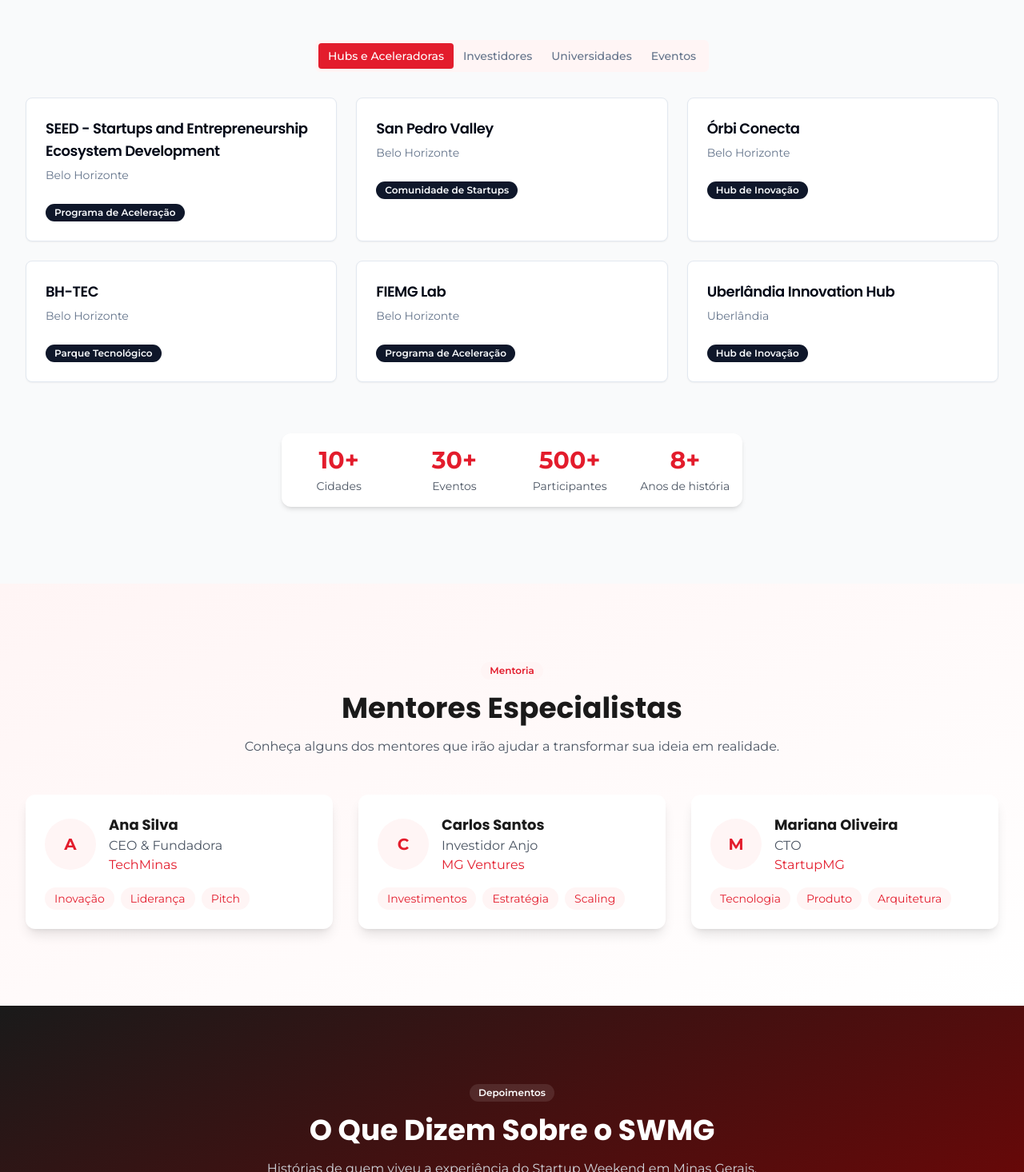
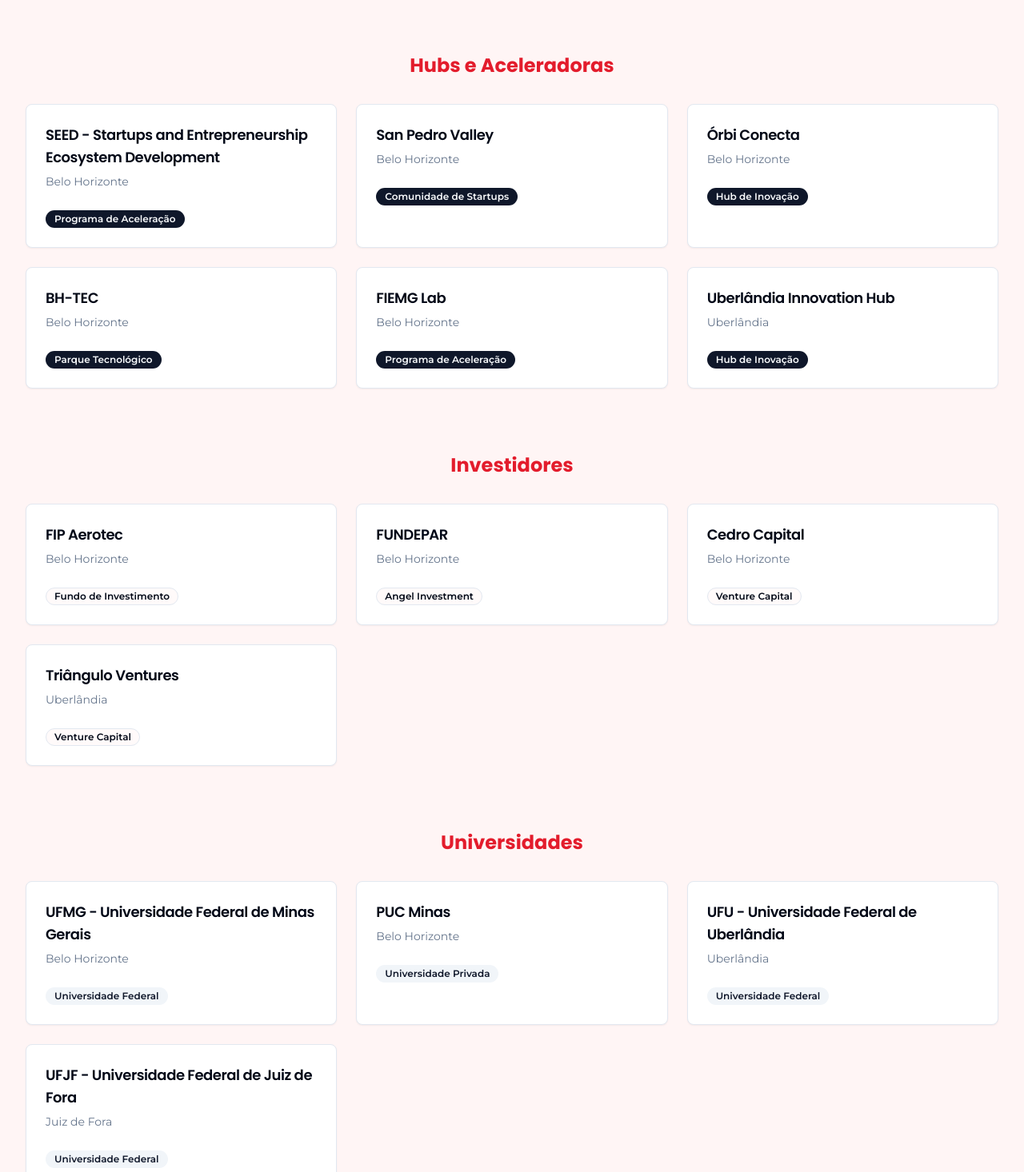
Before and after one commit to SWMinasGerais/swmg-frontend, a React (Vite) app: page / in a window 1280 px wide. Shown: the part 3084-4550 px from the top of the page at 80% size. Built offline with nearby package versions, Linux system fonts and the light colour scheme.

Commit message:
Refactor: Improve UI and add sections
Improve the UI and add more sections to the application.

```diff
--- a/src/components/EcosystemSection.tsx
+++ b/src/components/EcosystemSection.tsx
@@ -1,8 +1,6 @@
-
 import React from 'react';
 import { Badge } from "@/components/ui/badge";
-import { Card, CardContent, CardDescription, CardHeader, CardTitle } from "@/components/ui/card";
-import { Tabs, TabsContent, TabsList, TabsTrigger } from "@/components/ui/tabs";
+import { Card, CardContent, CardHeader, CardTitle, CardDescription } from "@/components/ui/card";
 
 const ecosystems = {
   hubs: [
@@ -35,9 +33,9 @@ const ecosystems = {
 
 const EcosystemSection: React.FC = () => {
   return (
-    <section id="ecossistema" className="section-padding bg-gray-50">
+    <section id="ecossistema" className="section-padding bg-swmg-light">
       <div className="container-custom">
-        <div className="text-center mb-12">
+        <div className="text-center mb-16">
           <Badge className="bg-swmg-light text-swmg-primary hover:bg-swmg-light mb-4">Conexões</Badge>
           <h2 className="text-3xl md:text-4xl font-bold text-swmg-dark mb-4">Ecossistema de Inovação em Minas Gerais</h2>
           <p className="text-gray-600 max-w-2xl mx-auto">
@@ -45,28 +43,12 @@ const EcosystemSection: React.FC = () => {
           </p>
         </div>
 
-        <Tabs defaultValue="hubs" className="w-full">
-          <div className="flex justify-center mb-8">
-            <TabsList className="bg-swmg-light">
-              <TabsTrigger value="hubs" className="data-[state=active]:bg-swmg-primary data-[state=active]:text-white">
-                Hubs e Aceleradoras
-              </TabsTrigger>
-              <TabsTrigger value="investors" className="data-[state=active]:bg-swmg-primary data-[state=active]:text-white">
-                Investidores
-              </TabsTrigger>
-              <TabsTrigger value="universities" className="data-[state=active]:bg-swmg-primary data-[state=active]:text-white">
-                Universidades
-              </TabsTrigger>
-              <TabsTrigger value="events" className="data-[state=active]:bg-swmg-primary data-[state=active]:text-white">
-                Eventos
-              </TabsTrigger>
-            </TabsList>
-          </div>
-
-          <TabsContent value="hubs" className="animate-fade-in">
+        <div className="space-y-20">
+          <div>
+            <h3 className="text-2xl font-bold text-swmg-primary mb-8 text-center">Hubs e Aceleradoras</h3>
             <div className="grid grid-cols-1 md:grid-cols-2 lg:grid-cols-3 gap-6">
               {ecosystems.hubs.map(item => (
-                <Card key={item.id} className="hover:shadow-md transition-shadow duration-300">
+                <Card key={item.id} className="hover:shadow-lg transition-all duration-300 animate-fade-in">
                   <CardHeader>
                     <CardTitle className="text-lg">{item.name}</CardTitle>
                     <CardDescription>{item.city}</CardDescription>
@@ -77,12 +59,13 @@ const EcosystemSection: React.FC = () => {
                 </Card>
               ))}
             </div>
-          </TabsContent>
+          </div>
 
-          <TabsContent value="investors" className="animate-fade-in">
+          <div>
+            <h3 className="text-2xl font-bold text-swmg-primary mb-8 text-center">Investidores</h3>
             <div className="grid grid-cols-1 md:grid-cols-2 lg:grid-cols-3 gap-6">
               {ecosystems.investors.map(item => (
-                <Card key={item.id} className="hover:shadow-md transition-shadow duration-300">
+                <Card key={item.id} className="hover:shadow-lg transition-all duration-300 animate-fade-in">
                   <CardHeader>
                     <CardTitle className="text-lg">{item.name}</CardTitle>
                     <CardDescription>{item.city}</CardDescription>
@@ -93,12 +76,13 @@ const EcosystemSection: React.FC = () => {
                 </Card>
               ))}
             </div>
-          </TabsContent>
+          </div>
 
-          <TabsContent value="universities" className="animate-fade-in">
+          <div>
+            <h3 className="text-2xl font-bold text-swmg-primary mb-8 text-center">Universidades</h3>
             <div className="grid grid-cols-1 md:grid-cols-2 lg:grid-cols-3 gap-6">
               {ecosystems.universities.map(item => (
-                <Card key={item.id} className="hover:shadow-md transition-shadow duration-300">
+                <Card key={item.id} className="hover:shadow-lg transition-all duration-300 animate-fade-in">
                   <CardHeader>
                     <CardTitle className="text-lg">{item.name}</CardTitle>
                     <CardDescription>{item.city}</CardDescription>
@@ -109,12 +93,13 @@ const EcosystemSection: React.FC = () => {
                 </Card>
               ))}
             </div>
-          </TabsContent>
+          </div>
 
-          <TabsContent value="events" className="animate-fade-in">
+          <div>
+            <h3 className="text-2xl font-bold text-swmg-primary mb-8 text-center">Eventos</h3>
             <div className="grid grid-cols-1 md:grid-cols-2 lg:grid-cols-3 gap-6">
               {ecosystems.events.map(item => (
-                <Card key={item.id} className="hover:shadow-md transition-shadow duration-300">
+                <Card key={item.id} className="hover:shadow-lg transition-all duration-300 animate-fade-in">
                   <CardHeader>
                     <CardTitle className="text-lg">{item.name}</CardTitle>
                     <CardDescription>{item.city}</CardDescription>
@@ -125,26 +110,26 @@ const EcosystemSection: React.FC = () => {
                 </Card>
               ))}
             </div>
-          </TabsContent>
-        </Tabs>
+          </div>
+        </div>
 
         <div className="mt-16 text-center">
-          <div className="inline-block p-4 bg-white rounded-xl shadow-md">
-            <div className="grid grid-cols-2 md:grid-cols-4 gap-4 md:gap-8">
+          <div className="inline-block p-6 bg-white rounded-xl shadow-md">
+            <div className="grid grid-cols-2 md:grid-cols-4 gap-8">
               <div className="text-center">
-                <p className="text-3xl font-bold text-swmg-primary mb-1">10+</p>
+                <p className="text-3xl font-bold text-swmg-primary mb-2">10+</p>
                 <p className="text-sm text-gray-600">Cidades</p>
               </div>
               <div className="text-center">
-                <p className="text-3xl font-bold text-swmg-primary mb-1">30+</p>
+                <p className="text-3xl font-bold text-swmg-primary mb-2">30+</p>
                 <p className="text-sm text-gray-600">Eventos</p>
               </div>
               <div className="text-center">
-                <p className="text-3xl font-bold text-swmg-primary mb-1">500+</p>
+                <p className="text-3xl font-bold text-swmg-primary mb-2">500+</p>
                 <p className="text-sm text-gray-600">Participantes</p>
               </div>
               <div className="text-center">
-                <p className="text-3xl font-bold text-swmg-primary mb-1">8+</p>
+                <p className="text-3xl font-bold text-swmg-primary mb-2">8+</p>
                 <p className="text-sm text-gray-600">Anos de história</p>
               </div>
             </div>
```
